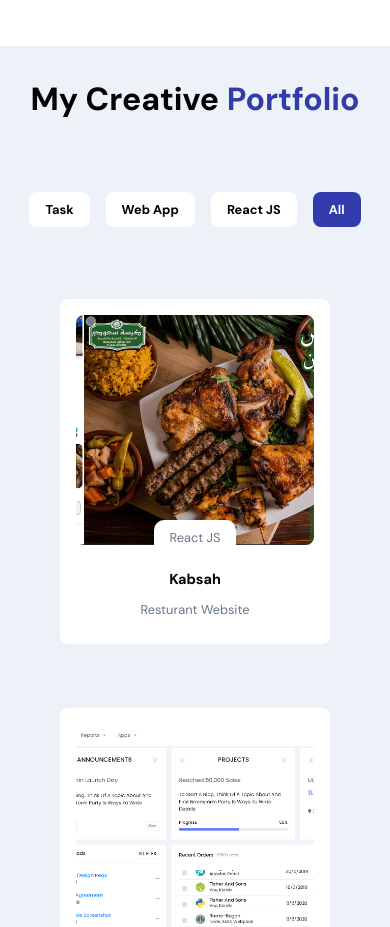
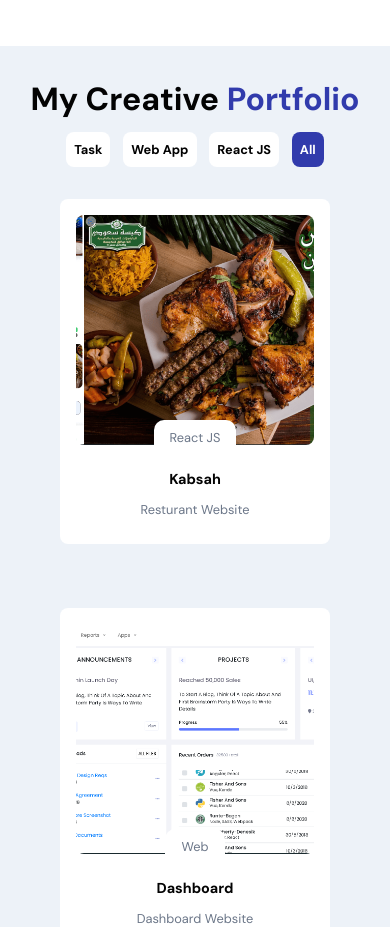
Before and after one commit to muhammedosama8/muhammed-portfolio, a React (Create React App) app: page / in a window 390 px wide. Shown: the part 1780-2707 px from the top of the page. Built offline with nearby package versions, Linux system fonts and the light colour scheme; the HTML template or start-up script is replaced by a standard one.

Commit message:
edit responsive

```diff
--- a/src/components/Work/Work.scss
+++ b/src/components/Work/Work.scss
@@ -45,11 +45,20 @@
         padding: 1rem 2rem;
         border-radius: 0.85rem;
       }
+      @media screen and (max-width: 400px) {
+        padding: .5rem;
+        margin: 0 .4rem;
+      }
+
     }
 
     .item-active {
       background-color: var(--secondary-color);
       color: #fff;
+    }
+
+    @media screen and (max-width: 400px) {
+      margin: .75rem 0 0;
     }
   }
 
```
